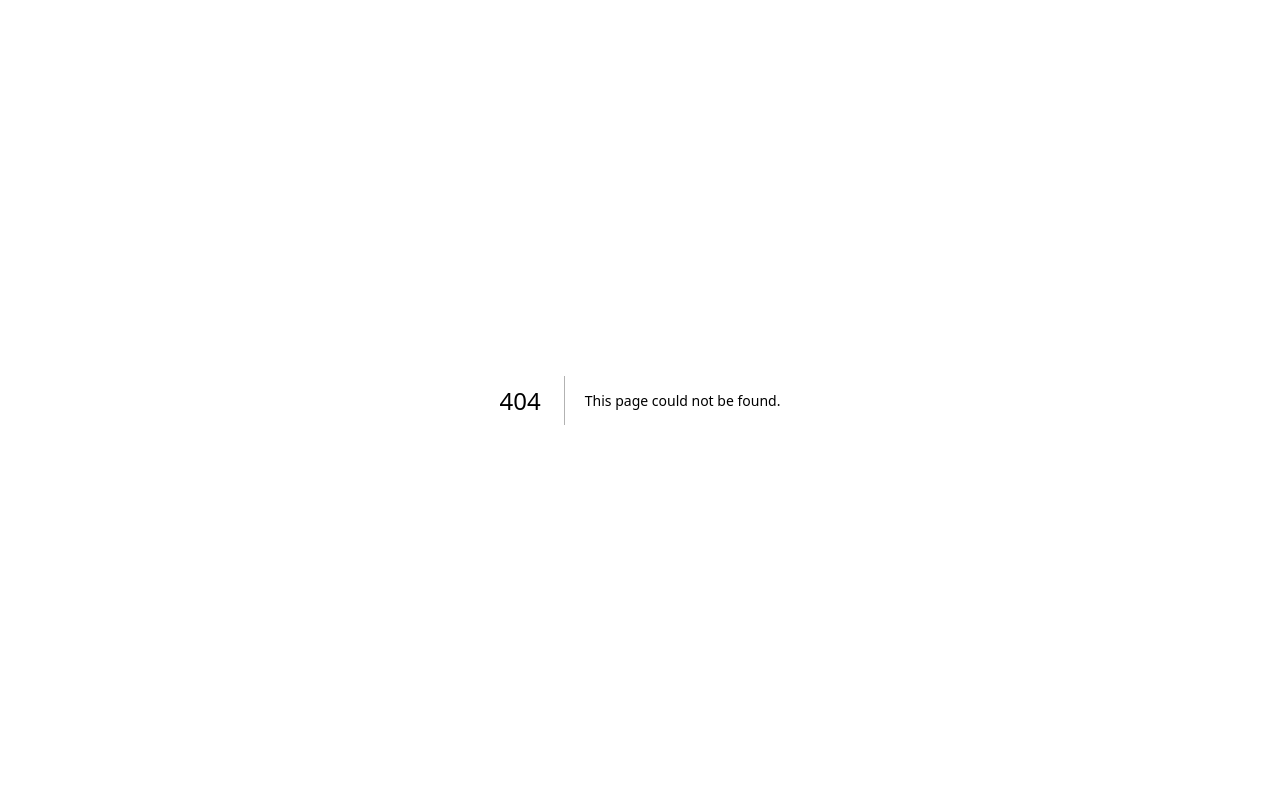
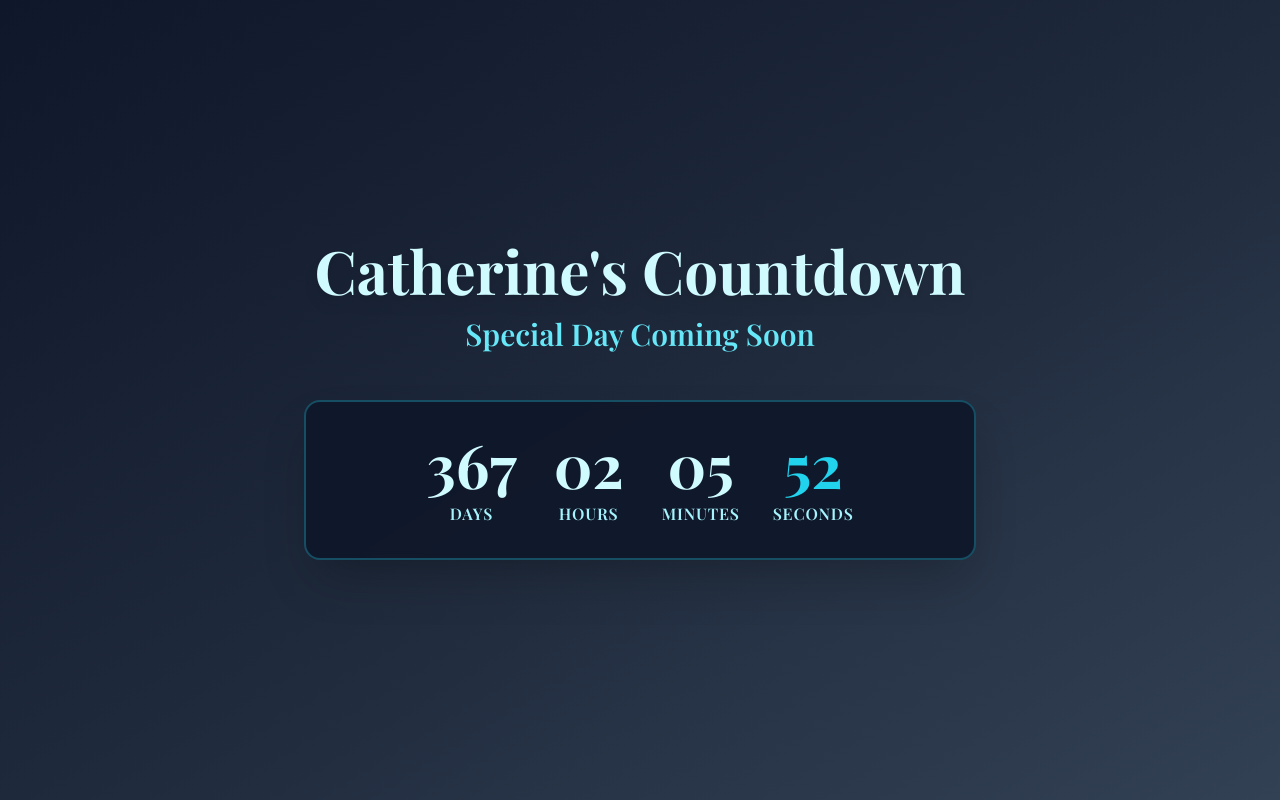
Before and after one commit to Alexd2004/Portfolio-Official, a Next.js app: page /catherine in a window 1280 px wide. Before the commit this address had no page. Built offline with nearby package versions, Linux system fonts and the light colour scheme.

Commit message:
Catherine

```diff
--- /dev/null
+++ b/src/app/catherine/page.tsx
@@ -0,0 +1,72 @@
+"use client"
+import { useEffect, useState } from "react"
+
+const targetDate = new Date("2025-08-27T00:00:00")
+
+const CatherinePage = () => {
+  const [timeLeft, setTimeLeft] = useState({
+    days: 0,
+    hours: 0,
+    minutes: 0,
+    seconds: 0,
+  })
+
+  useEffect(() => {
+    const updateCountdown = () => {
+      const now = new Date()
+      const difference = targetDate.getTime() - now.getTime()
+
+      if (difference > 0) {
+        const days = Math.floor(difference / (1000 * 60 * 60 * 24))
+        const hours = Math.floor((difference % (1000 * 60 * 60 * 24)) / (1000 * 60 * 60))
+        const minutes = Math.floor((difference % (1000 * 60 * 60)) / (1000 * 60))
+        const seconds = Math.floor((difference % (1000 * 60)) / 1000)
+        setTimeLeft({ days, hours, minutes, seconds })
+      }
+    }
+
+    updateCountdown()
+    const interval = setInterval(updateCountdown, 1000)
+    return () => clearInterval(interval)
+  }, [])
+
+  return (
+    <div className="relative min-h-screen w-full overflow-hidden bg-gradient-to-br from-[#0f172a] via-[#1e293b] to-[#334155] flex flex-col justify-center">
+      <div className="container mx-auto px-4">
+        {/* Title */}
+        <div className="text-center mb-12">
+          <h1 className="text-4xl md:text-6xl font-bold text-cyan-100 mb-4 leading-tight drop-shadow-lg">
+            Catherine&apos;s Countdown
+          </h1>
+          <h2 className="text-2xl md:text-3xl font-semibold text-cyan-300 mb-2">
+            Special Day Coming Soon
+          </h2>
+        </div>
+        {/* Countdown Timer */}
+        <div className="flex justify-center">
+          <div className="bg-slate-900/90 backdrop-blur-sm border-2 border-cyan-900 rounded-2xl shadow-2xl p-4 md:p-8 max-w-xs md:max-w-2xl w-full">
+            <div className="flex flex-wrap justify-center gap-2 md:gap-8">
+              {[
+                { label: "Days", value: timeLeft.days },
+                { label: "Hours", value: timeLeft.hours },
+                { label: "Minutes", value: timeLeft.minutes },
+                { label: "Seconds", value: timeLeft.seconds, color: "text-cyan-400" },
+              ].map((item, idx) => (
+                <div className="text-center min-w-[60px] md:min-w-[80px]" key={item.label}>
+                  <div className={`text-3xl md:text-6xl font-bold mb-2 ${item.color || "text-cyan-100"}`}>
+                    {item.value.toString().padStart(2, "0")}
+                  </div>
+                  <div className="text-xs md:text-base font-semibold text-cyan-200 uppercase tracking-wider">
+                    {item.label}
+                  </div>
+                </div>
+              ))}
+            </div>
+          </div>
+        </div>
+      </div>
+    </div>
+  )
+}
+
+export default CatherinePage
```
Also changed, not shown: src/components/card.tsx (added).
